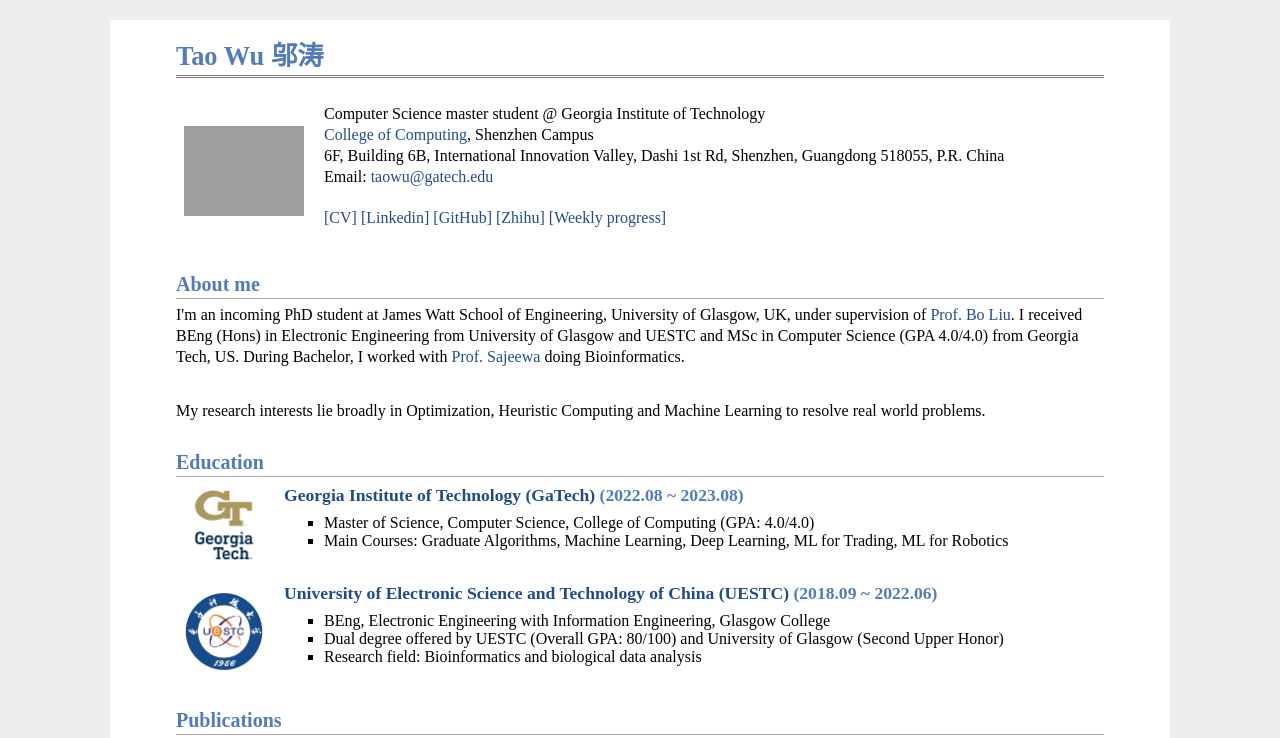
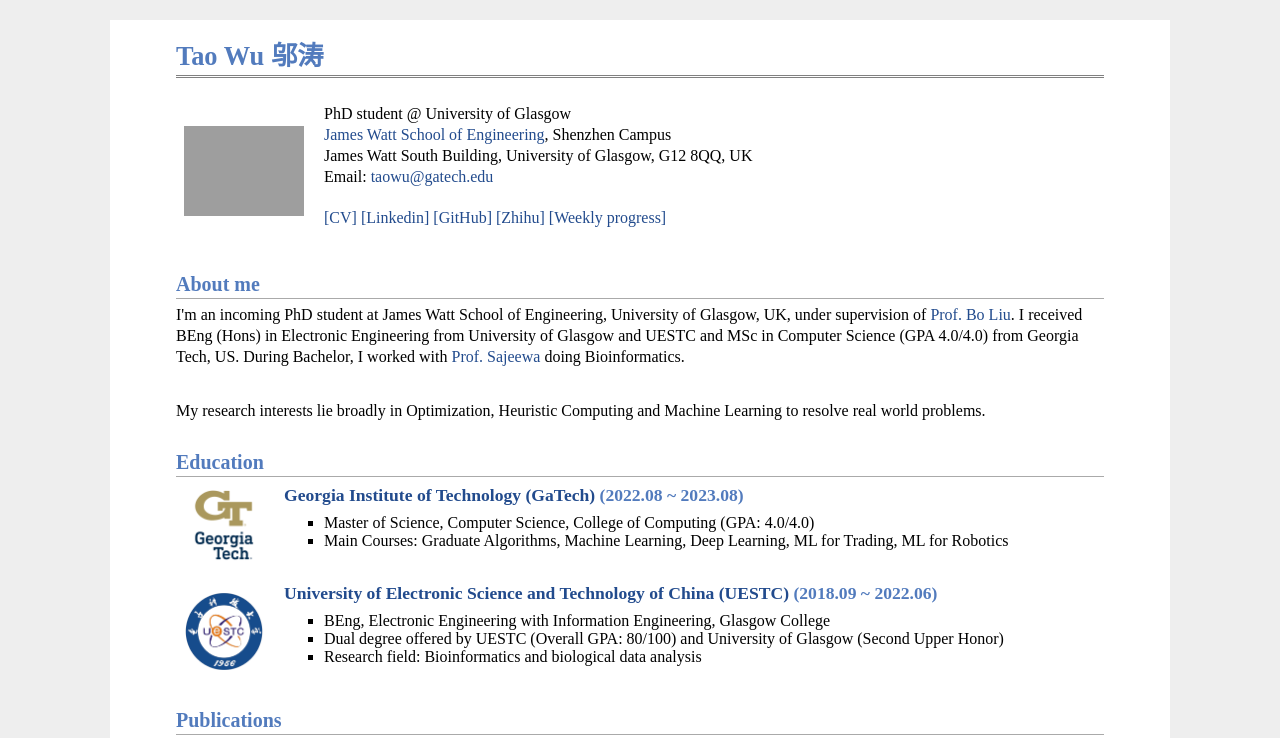
Before and after one commit to 997744/TaoWU.github.io, a plain HTML site: page index.html in a window 1280 px wide. Shown: the top 738 px of the page. Drawn offline with Linux system fonts and the light colour scheme; grey boxes are pictures that could not be loaded.

Commit message:
Update index.html

```diff
--- a/index.html
+++ b/index.html
@@ -14,9 +14,9 @@
 </div>
 <table class="imgtable"><tr><td>
 <a href="https://taowu974.github.io/"><img src="TaoWu.jpg" alt="alt text" width="120px" /></a>&nbsp;</td>
-<td align="left"><p>Computer Science master student @ Georgia Institute of Technology <br />
-<a href="https://www.cc.gatech.edu">College of Computing</a>, Shenzhen Campus <br />
-6F, Building 6B, International Innovation Valley, Dashi 1st Rd, Shenzhen, Guangdong 518055, P.R. China <br />
+<td align="left"><p>PhD student @ University of Glasgow <br />
+<a href="https://www.gla.ac.uk/schools/engineering/">James Watt School of Engineering</a>, Shenzhen Campus <br />
+James Watt South Building, University of Glasgow, G12 8QQ, UK <br />
 Email: <a href="mailto:taowu@gatech.edu">taowu@gatech.edu</a> <br />
 <br />
 <a href="Wu Tao Resume.pdf">[CV]</a> <a href="https://www.linkedin.com/in/tao-wu-b92a81178/">[Linkedin]</a>
```
